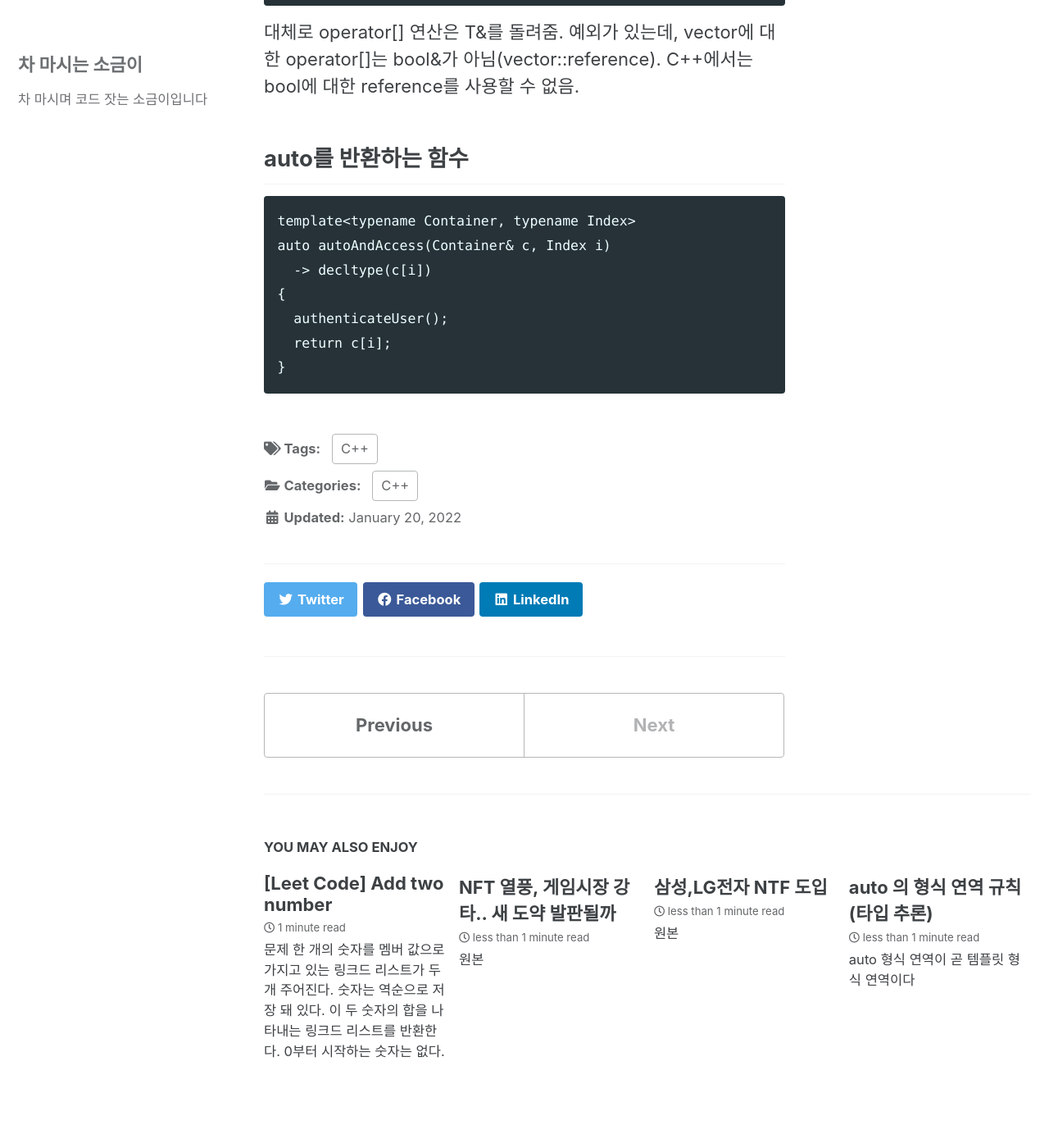
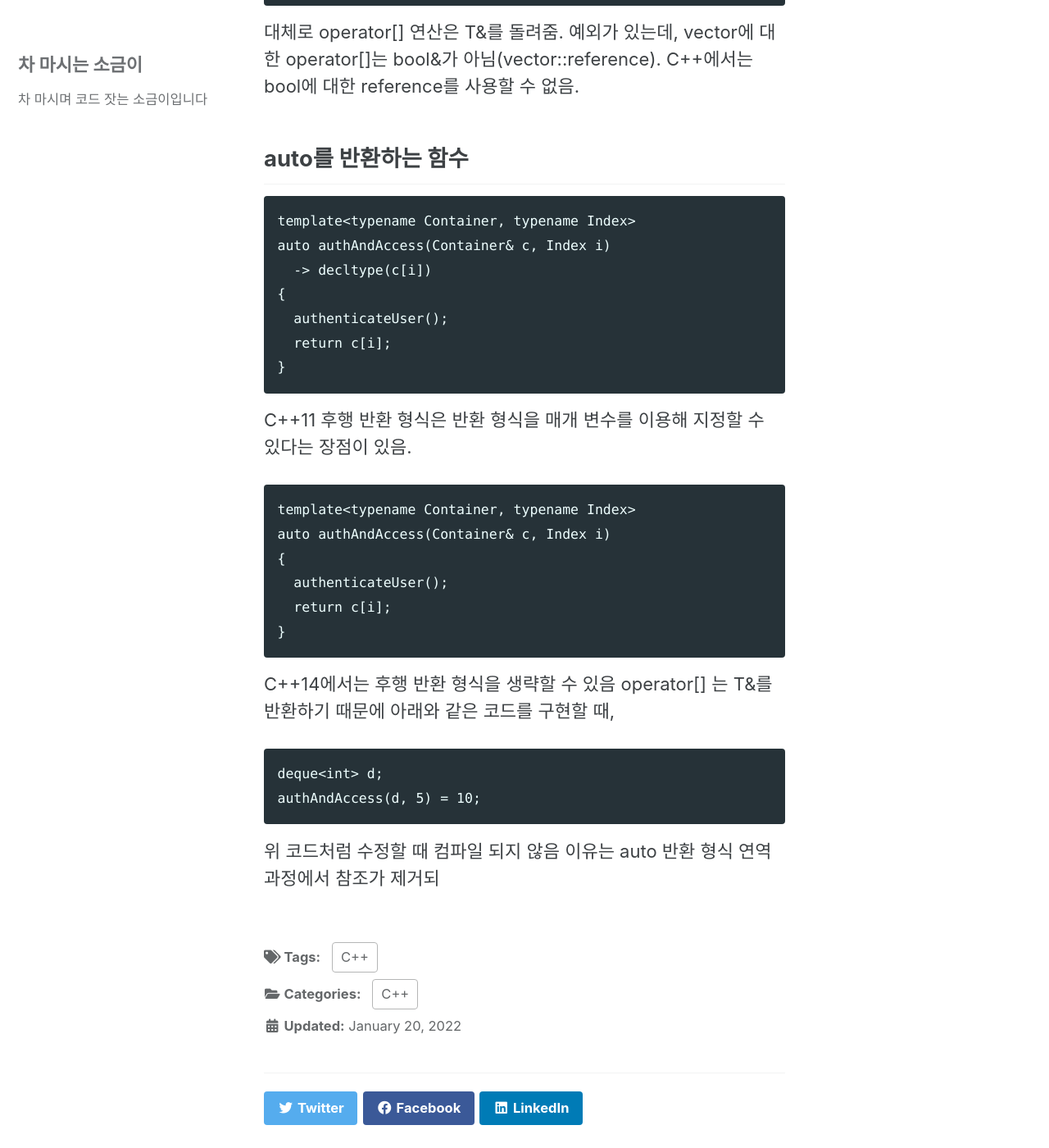
Before and after one commit to teetimesalt/teetimesalt.github.io, a Jekyll site: the page built from _posts/Books/Effective-Modern-C++/2022-1-20-decltype.md, in a window 1280 px wide and 1400 px high, scrolled down 737 px. Shown: the whole window at 82% size. Built offline with Jekyll 4.4.1, drawn with Linux system fonts in a browser that asks for light colours; cached includes are drawn as plain includes.

Commit message:
Update 2022-1-20-decltype.md

````diff
--- a/_posts/Books/Effective-Modern-C++/2022-1-20-decltype.md
+++ b/_posts/Books/Effective-Modern-C++/2022-1-20-decltype.md
@@ -33,10 +33,31 @@ C++에서는 bool에 대한 reference를 사용할 수 없음.
 ## auto를 반환하는 함수
 ```
 template<typename Container, typename Index>
-auto autoAndAccess(Container& c, Index i)
+auto authAndAccess(Container& c, Index i)
   -> decltype(c[i])
 {
   authenticateUser();
   return c[i];
 }
 ```
+C++11 후행 반환 형식은 반환 형식을 매개 변수를 이용해 지정할 수 있다는 장점이 있음.
+
+```
+template<typename Container, typename Index>
+auto authAndAccess(Container& c, Index i)
+{
+  authenticateUser();
+  return c[i];
+}
+```
+
+
+C++14에서는 후행 반환 형식을 생략할 수 있음
+operator[] 는 T&를 반환하기 때문에 아래와 같은 코드를 구현할 때,
+```
+deque<int> d;
+authAndAccess(d, 5) = 10;
+```
+
+위 코드처럼 수정할 때 컴파일 되지 않음
+이유는 auto 반환 형식 연역 과정에서 참조가 제거되
````
